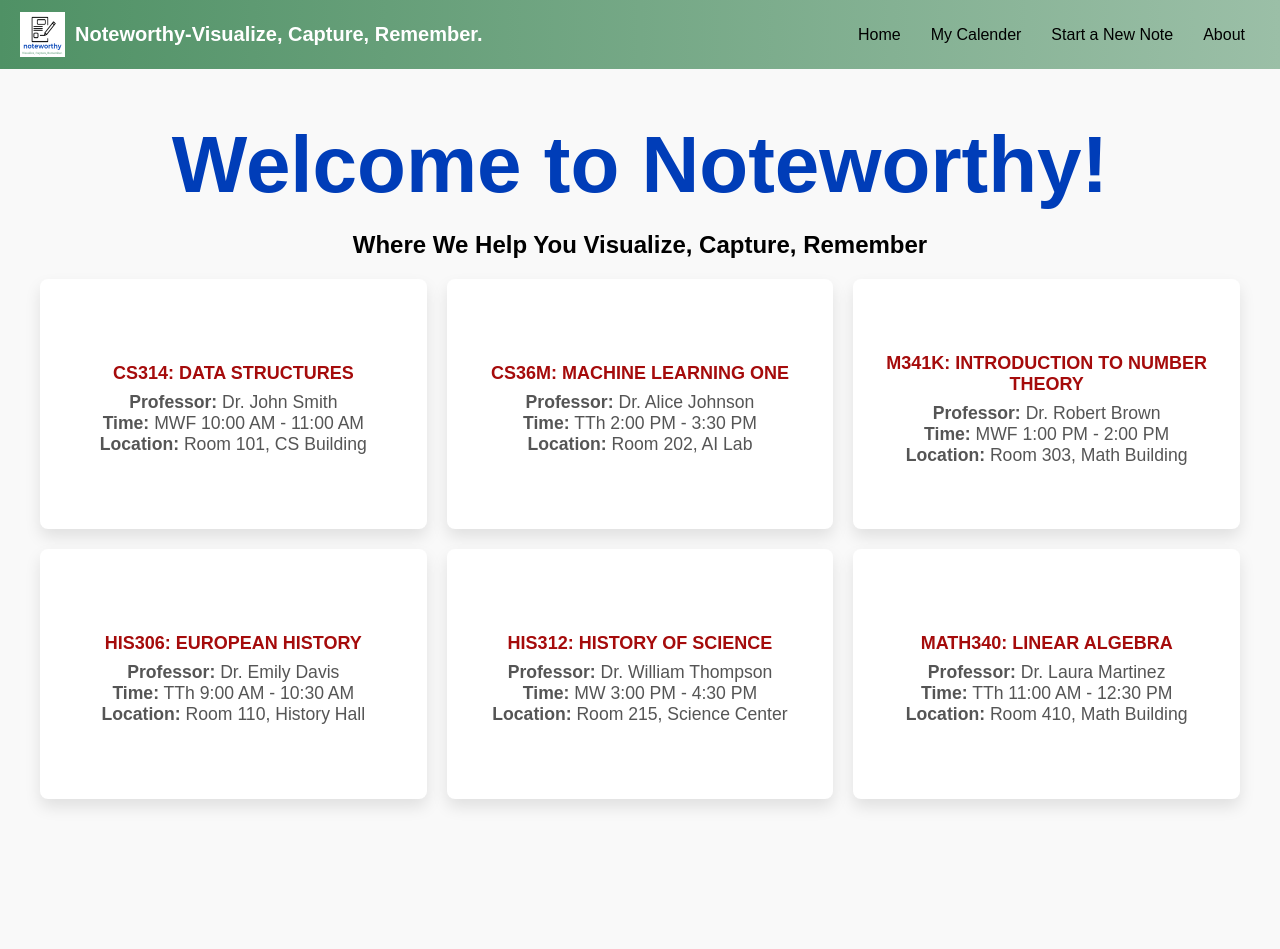
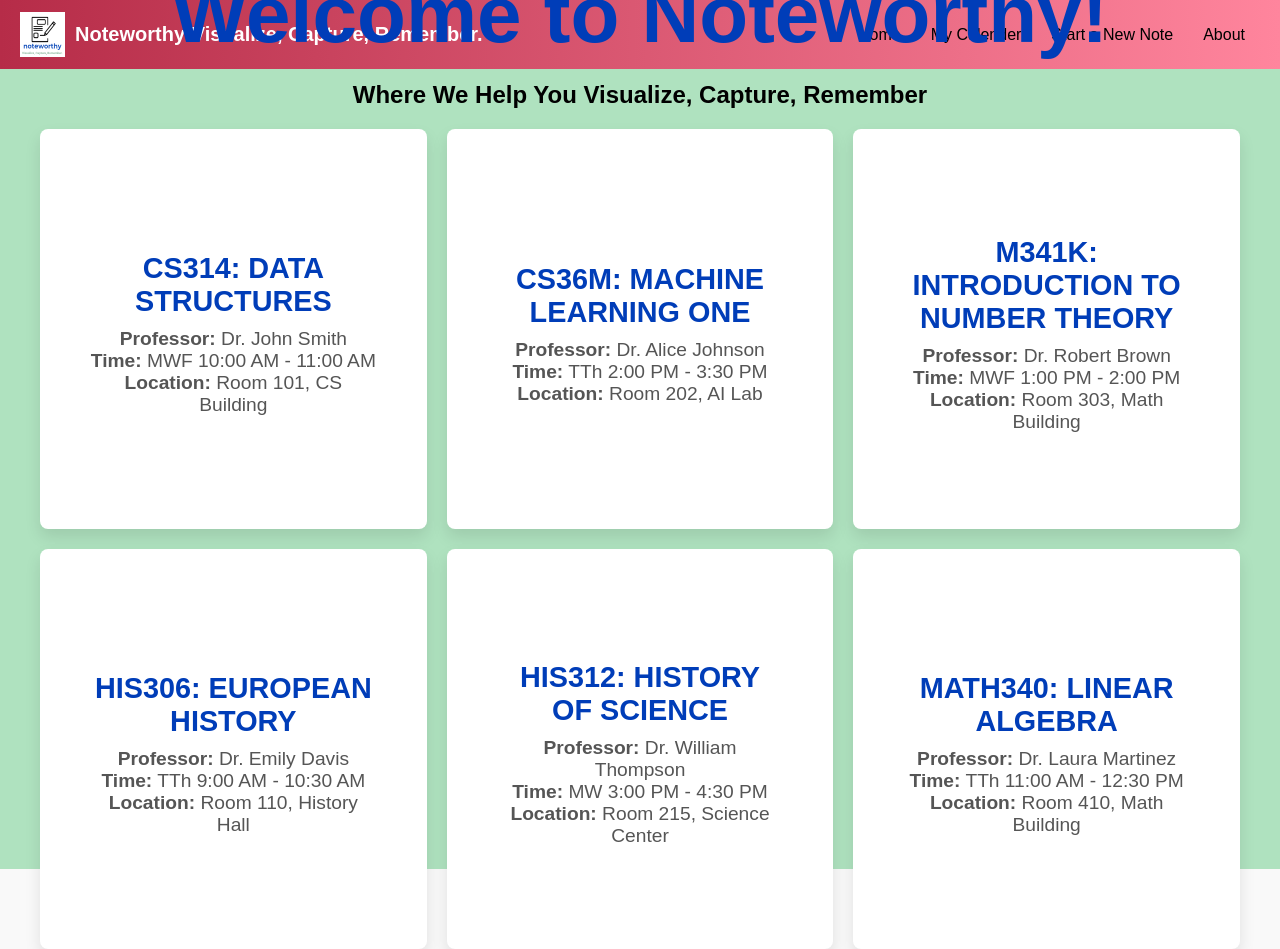
Before and after one commit to arushisharmaa/stanford-tree-hacks-, a React (Create React App) app in the folder frontend/: page / in a window 1280 px wide. Before the commit the page ends 869 px from the top, so only its background shows below. Built offline with nearby package versions, Linux system fonts and the light colour scheme; no server answers.

Commit message:
frontend

```diff
--- a/frontend/src/App.css
+++ b/frontend/src/App.css
@@ -7,15 +7,14 @@
 }
 
 body {
-  background: #f7f8fc;
+  background: #ffffff;
 }
 
-/* 🏡 Navbar Styling */
 .navbar {
   display: flex;
   justify-content: space-between;
   align-items: center;
-  background: linear-gradient(to right, #4F9165, #9bbfa7);
+  background: linear-gradient(to right, #b62c48, #FF859D);
   padding: 12px 20px;
   box-shadow: 0px 4px 8px rgba(0, 0, 0, 0.1);
 }
--- a/frontend/src/WelcomePage.css
+++ b/frontend/src/WelcomePage.css
@@ -6,7 +6,7 @@
   align-items: center;
   height: 100vh;  /* Full viewport height */
   padding: 20px;
-  background-color: #f9f9f9;
+  background-color: #AFE2BF;
   box-sizing: border-box;
 }
 
@@ -16,18 +16,19 @@ h1 {
   color: #003db8;
 }
 
-h3{
-  font-size: 4rem;
+h3 {
   margin-bottom: 20px;
   color: #003db8;
-
 }
 
-h3{
-  font-size: 3rem;
-  margin-bottom: 20px;
+h3.title {
+  font-size: 4rem;  /* Large heading */
+  color: #003db8;
+}
+
+h3.subtitle {
+  font-size: 3rem;  /* Smaller heading */
   color: #a50b0b;
-
 }
 
 .card-grid {
@@ -42,7 +43,7 @@ h3{
 
 .card {
   background-color: white;
-  padding: 30px;  /* Increased padding */
+  padding: 50px;  /* Increased padding for larger cards */
   border-radius: 8px;
   box-shadow: 0 8px 16px rgba(0, 0, 0, 0.1);  /* Stronger shadow for depth */
   transition: transform 0.3s ease;
@@ -50,7 +51,7 @@ h3{
   flex-direction: column;
   justify-content: center;
   align-items: center;
-  height: 250px;  /* Fixed height to make the cards larger */
+  height: 400px;  /* Increased height to make cards larger */
   text-align: center;
 }
 
@@ -58,12 +59,12 @@ h3{
   transform: scale(1.1);  /* Slightly larger on hover */
 }
 
-h3 {
+.card h3 {
   margin: 10px 0;
-  font-size: 1.5rem;  /* Increased font size */
+  font-size: 1.8rem;  /* Increased font size */
 }
 
-p {
-  font-size: 1.1rem;  /* Increased font size */
+.card p {
+  font-size: 1.2rem;  /* Increased font size */
   color: #555;
 }
--- a/frontend/src/index.css
+++ b/frontend/src/index.css
@@ -5,6 +5,7 @@ body {
     sans-serif;
   -webkit-font-smoothing: antialiased;
   -moz-osx-font-smoothing: grayscale;
+  background-color: rgb(223, 255, 127);
 }
 
 code {
```
Also changed, not shown: 1 other file (tests, documents, lock files or other folders).
